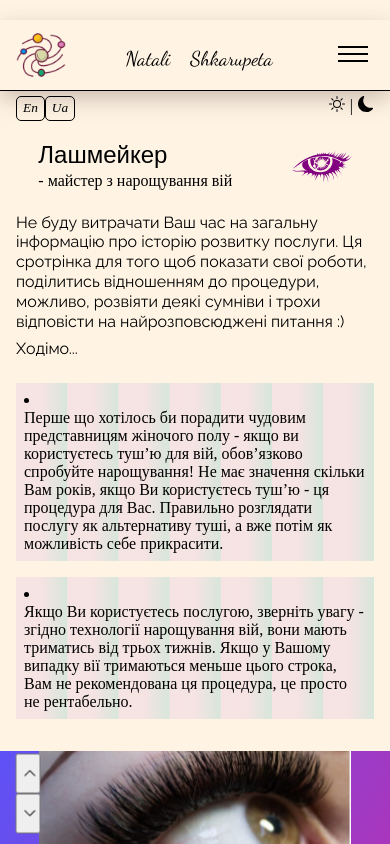
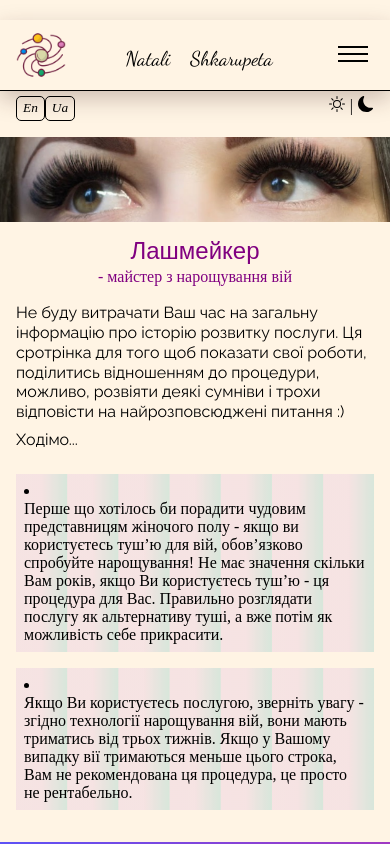
Before and after one commit to NataliShkarupeta/Project-DINS, a React (Create React App) app: page /Project-DINS/beauty in a window 390 px wide. Shown: the top 844 px of the page. Built offline with nearby package versions, Linux system fonts and the light colour scheme.

Commit message:
complited beauty page in mobile size

```diff
--- a/src/pages/Beauty/Beauty.jsx
+++ b/src/pages/Beauty/Beauty.jsx
@@ -45,27 +45,27 @@ const styles = {
 };
 
 const styleMobile = {
-
-  // position: 'absolute',
-  // width: '80%',
-  // // height: '75vh',
-  // overflow: 'hidden',
-  // borderRadius: '30px',
+  position: 'absolute',
+  width: '65vw',
+  // height: '75vh',
+  overflow: 'hidden',
+  borderRadius: '30px',
   // top: '-12vh',
 };
 
 const BeautyPage = () => {
-  const [position, positionSet] = useState(0);
+  const [position, positionSet] = useState(2);
   const [t] = useTranslation();
 
   const photoArr = [l4, l3, l6, l8, l9];
-  const isMobile= useMedia('(max-width:541px)')
+  const isMobile = useMedia('(max-width:541px)');
 
   const onRight = () => {
     if (position < photoArr.length - 1) {
       positionSet(position + 1);
     }
   };
+
   const onLeft = () => {
     if (position > 0) {
       positionSet(position - 1);
@@ -84,7 +84,17 @@ const BeautyPage = () => {
           <ButtonHome />
         </Link>
       )}
-
+      {isMobile ? (
+        <>
+          <WrapTitleAndEye>
+            <div style={{ width: '100%', height: '85px' }}></div>
+          </WrapTitleAndEye>
+          <H2>
+            <WordLashMaker>{t('lashMakerPage.title')}</WordLashMaker>
+            {t('lashMakerPage.titleCompl')}
+          </H2>
+        </>
+      ) : (
         <WrapTitleAndEye>
           <H2>
             <WordLashMaker>{t('lashMakerPage.title')}</WordLashMaker>
@@ -92,6 +102,7 @@ const BeautyPage = () => {
           </H2>
           <SiApachecassandra size={60} color="purple" />
         </WrapTitleAndEye>
+      )}
 
       <Description> {t('lashMakerPage.description')}</Description>
       <Description>{t('lashMakerPage.go')}</Description>
@@ -120,11 +131,24 @@ const BeautyPage = () => {
               style={isMobile ? styleMobile : styles}
               key={index}
               initial={{ scale: 0, rotation: -180 }}
-              animate={{
+              // animate={{
+              //   rotate: 0,
+              //   left: `${(index - position) * 60 - 26}vw`,
+              //   scale: index === position ? 1 : 0.8,
+              // }}
+              animate={
+                !isMobile
+                  ? {
                       rotate: 0,
                       left: `${(index - position) * 60 - 26}vw`,
                       scale: index === position ? 1 : 0.8,
-              }}
+                    }
+                  : {
+                      rotate: 0,
+                      top: `${(index - position) * 60 - 26}vw`,
+                      scale: index === position ? 1 : 0.8,
+                    }
+              }
               transition={{
                 duration: 1,
                 type: 'tween',
--- a/src/pages/Beauty/Beauty.styled.js
+++ b/src/pages/Beauty/Beauty.styled.js
@@ -1,4 +1,5 @@
 import styled from 'styled-components';
+import img from '../../images/beauty/lenaLash.jpg';
 
 export const H3 = styled.h3`
   margin-top: ${p => p.theme.space[4]}px;
@@ -87,10 +88,12 @@ export const SvgEye4 = styled.div`
 export const H2 = styled.h2`
   font-size: ${p => p.theme.fontSizes[5]}px;
   @media screen and (${p => p.theme.media.s}) {
-    width: 50%;
+    margin-bottom: ${p => p.theme.space[3]}px;
     display: flex;
+    align-items: center;
     flex-direction: column;
     font-size: ${p => p.theme.fontSizes[2]}px;
+    color: purple;
   }
 `;
 export const WordLashMaker = styled.span`
@@ -108,7 +111,7 @@ export const Ul = styled.ul`
   @media screen and (${p => p.theme.media.s}) {
     padding: ${p => p.theme.space[3]}px;
 
-  /* flexDirection: 'colum' */
+    /* flexDirection: 'colum' */
   }
 `;
 
@@ -154,6 +157,11 @@ export const WrapTitleAndEye = styled.div`
   margin-bottom: ${p => p.theme.space[3]}px;
   @media screen and (${p => p.theme.media.s}) {
     justify-content: space-evenly;
+    background-image: url('${img}');
+    background-size: cover;
+    background-repeat: no-repeat;
+    background-position: center;
+    /* filter: blur(2px); */
   }
 `;
 
@@ -167,26 +175,13 @@ export const ContainerForSlider = styled.div`
   display: flex;
   justify-content: space-around;
   align-items: center;
-  background-color: ${p => p.theme.colors.primary};
   background: linear-gradient(to bottom right, #5d52f6 0%, #e32190 100%);
-  @media screen and (${p => p.theme.media.s}) {
-
-    /* height: 40vh;
-    margin-left: auto;
-    margin-right: auto; */
-  }
-  /* @media screen and ((min-width: 430px)) {
-    height: 50vh;
-
-    margin-left: auto;
-    margin-right: auto;
-  } */
 `;
 
 export const Row = styled.div`
   position: relative;
   @media screen and (${p => p.theme.media.s}) {
-    /* margin-right: 7%; */
+    margin-right: 67%;
   }
 `;
 
@@ -195,7 +190,6 @@ export const Img = styled.img`
   height: 100%;
   background-size: cover;
   @media screen and (${p => p.theme.media.s}) {
-
   }
 `;
 
@@ -205,8 +199,8 @@ export const WrapBottonTurn = styled.div`
   left: 15px;
   @media screen and (${p => p.theme.media.s}) {
     transform: rotate(90deg);
-    top:30px;
-    left:-3%;
+    top: 40px;
+    left: 80%;
     z-index: 2;
   }
 `;
```
Also changed, not shown: src/images/beauty/lenaLash.jpg (added). Lines whose indentation alone changed are shown as unchanged.
